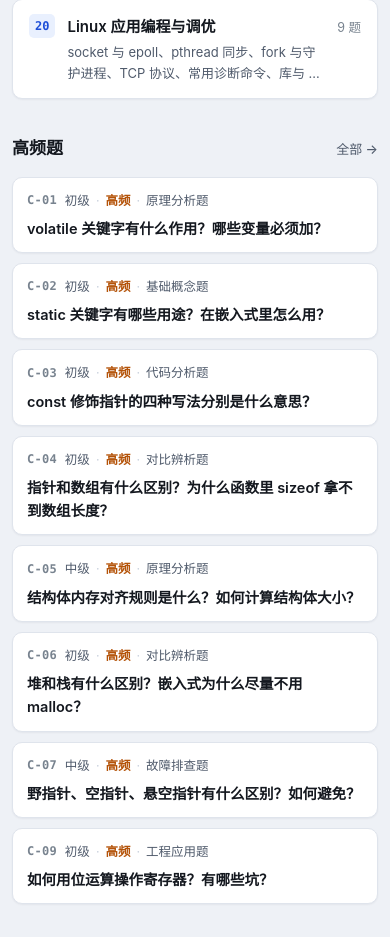
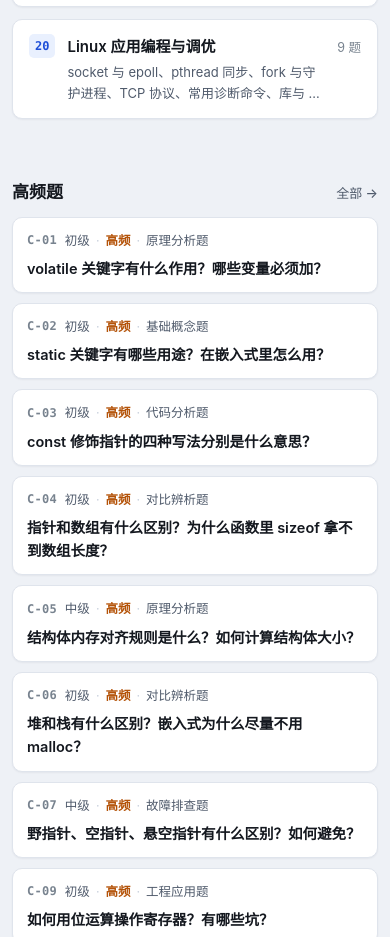
Before and after one commit to cueeuc/InterviewQuestions, a plain HTML site: page index.html in a window 390 px wide. Shown: the part 2470-3407 px from the top of the page. Drawn offline with Linux system fonts and the light colour scheme.

Commit message:
fix: 首页技术模块区与搜索卡片之间留白

```diff
--- a/css/page.css
+++ b/css/page.css
@@ -10,6 +10,11 @@
   max-width: var(--wrap);
   margin: 0 auto;
   padding: 0 20px;
+}
+
+/* 首页各大块之间留出呼吸间距，避免标题贴住上方卡片 */
+.wrap > section:not(.intro) {
+  margin-top: 34px;
 }
 
 .intro {
--- a/css/responsive.css
+++ b/css/responsive.css
@@ -77,6 +77,9 @@
   .intro { padding: 22px 18px; }
   .intro__title { font-size: 22px; }
   .intro__search { max-width: 100%; }
+  /* 手机端首页：搜索卡片与技术模块之间留白，别贴在一起 */
+  .wrap > section:not(.intro) { margin-top: 24px; }
+  .sec__title { margin-bottom: 12px; }
 
   .page-head { padding: 16px 16px; }
   .page-head__title { font-size: 19px; }
```
